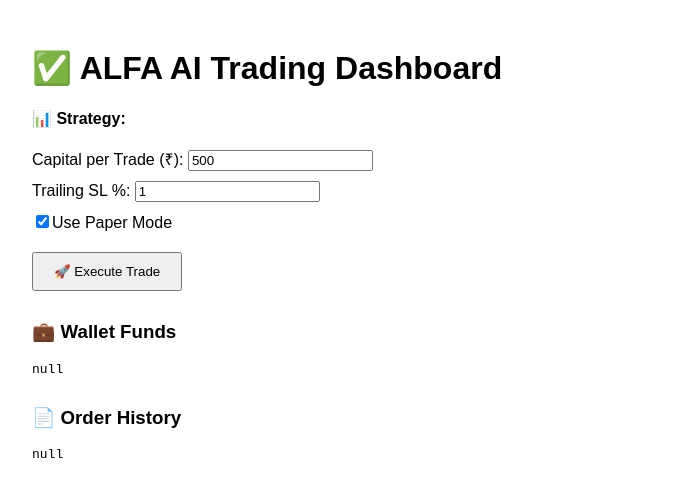
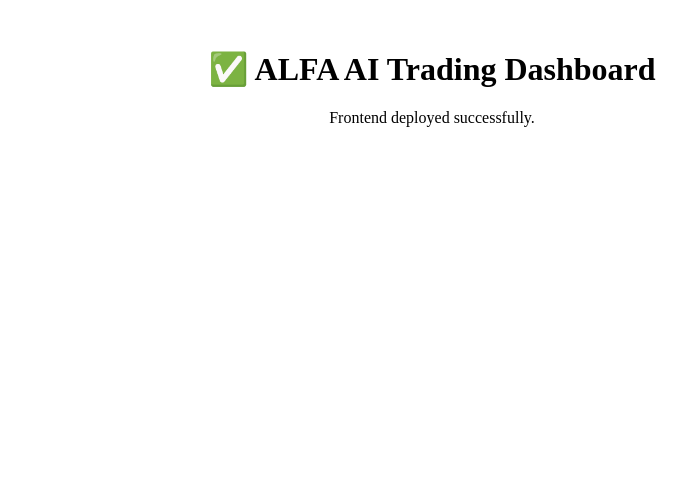
Before and after one commit to ALFATELECOM/ALFA-AI-Trading-Dashboard, a Next.js app in the folder frontend/: page / in a window 1280 px wide. Shown: the top 496 px of the page, without its empty margins (208-895 px from the left). Built offline with nearby package versions, Linux system fonts and the light colour scheme; no server answers.

Commit message:
Add files via upload

```diff
--- a/frontend/pages/index.tsx
+++ b/frontend/pages/index.tsx
@@ -1,75 +1,9 @@
-import { useState, useEffect } from "react";
 
 export default function Home() {
-  const [strategy, setStrategy] = useState("");
-  const [capital, setCapital] = useState(500);
-  const [tsl, setTsl] = useState(1);
-  const [paper, setPaper] = useState(true);
-  const [result, setResult] = useState<any>(null);
-  const [funds, setFunds] = useState(null);
-  const [orders, setOrders] = useState(null);
-
-  const backend = "https://alfa-ai-trading-dashboard.onrender.com";
-
-  useEffect(() => {
-    fetch(backend + "/strategy").then(res => res.json()).then(data => setStrategy(data.strategy));
-    fetch(backend + "/funds").then(res => res.json()).then(data => setFunds(data));
-    fetch(backend + "/orders").then(res => res.json()).then(data => setOrders(data));
-  }, []);
-
-  const handleTrade = async () => {
-    const payload = { strategy, capital, tsl, paper };
-    const res = await fetch(backend + "/trade", {
-      method: "POST",
-      headers: { "Content-Type": "application/json" },
-      body: JSON.stringify(payload)
-    });
-    const data = await res.json();
-    setResult(data);
-  };
-
   return (
-    <div style={{ maxWidth: 800, margin: "auto", padding: 20, fontFamily: "Arial" }}>
+    <div style={{ textAlign: 'center', marginTop: '50px' }}>
       <h1>✅ ALFA AI Trading Dashboard</h1>
-      <p><strong>📊 Strategy:</strong> {strategy}</p>
-
-      <div style={{ marginTop: 20 }}>
-        <label>Capital per Trade (₹): </label>
-        <input type="number" value={capital} onChange={e => setCapital(Number(e.target.value))} />
-      </div>
-
-      <div style={{ marginTop: 10 }}>
-        <label>Trailing SL %: </label>
-        <input type="number" step="0.1" value={tsl} onChange={e => setTsl(Number(e.target.value))} />
-      </div>
-
-      <div style={{ marginTop: 10 }}>
-        <label>
-          <input type="checkbox" checked={paper} onChange={() => setPaper(!paper)} />
-          Use Paper Mode
-        </label>
-      </div>
-
-      <button onClick={handleTrade} style={{ marginTop: 20, padding: "10px 20px" }}>
-        🚀 Execute Trade
-      </button>
-
-      {result && (
-        <div style={{ marginTop: 30 }}>
-          <h3>📝 Trade Response</h3>
-          <pre>{JSON.stringify(result, null, 2)}</pre>
-        </div>
-      )}
-
-      <div style={{ marginTop: 30 }}>
-        <h3>💼 Wallet Funds</h3>
-        <pre>{JSON.stringify(funds, null, 2)}</pre>
-      </div>
-
-      <div style={{ marginTop: 30 }}>
-        <h3>📄 Order History</h3>
-        <pre>{JSON.stringify(orders, null, 2)}</pre>
-      </div>
+      <p>Frontend deployed successfully.</p>
     </div>
   );
 }
```
Also changed, not shown: frontend/package.json (+5 -5 lines).
